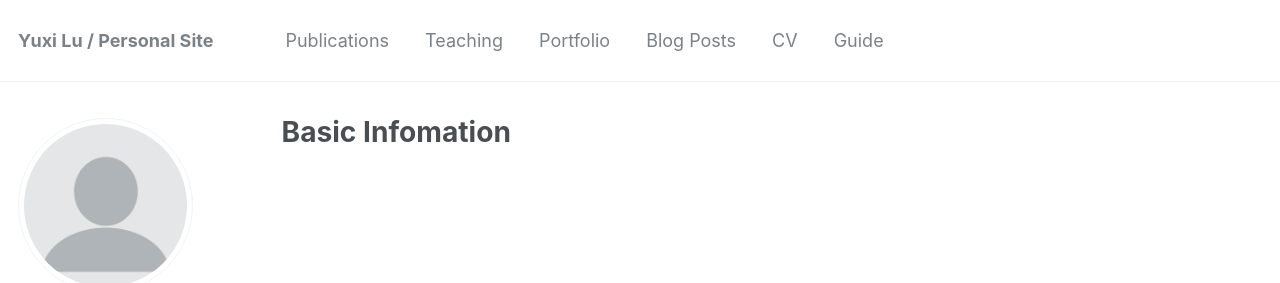
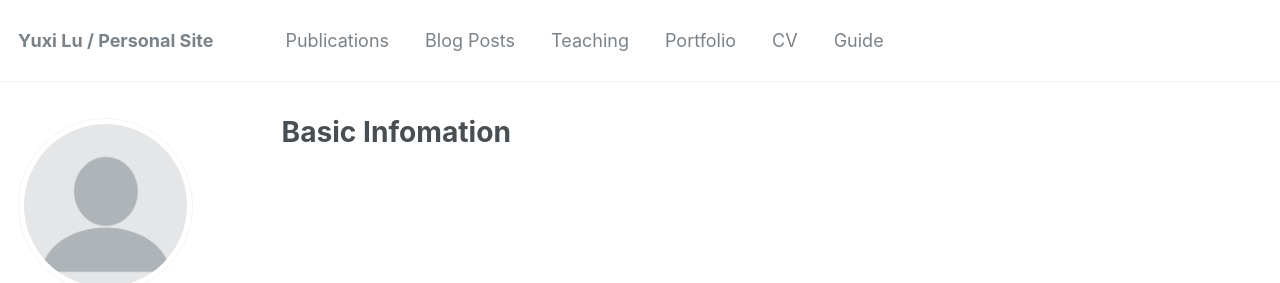
Before and after one commit to divided7/divided7.github.io, a Jekyll site: the page built from _pages/about.md, in a window 1280 px wide. Shown: the top 283 px of the page. Built offline with Jekyll 4.4.1, drawn with Linux system fonts in a browser that asks for light colours; part of the change alters nothing that is shown.

```diff
--- a/_data/navigation.yml
+++ b/_data/navigation.yml
@@ -2,6 +2,9 @@
 main:
   - title: "Publications"
     url: /publications/
+
+  - title: "Blog Posts"
+    url: /year-archive/
 
 #  - title: "Talks"
 #    url: /talks/
@@ -12,8 +15,6 @@ main:
   - title: "Portfolio"
     url: /portfolio/
 
-  - title: "Blog Posts"
-    url: /year-archive/
 
   - title: "CV"
     url: /cv/
```
